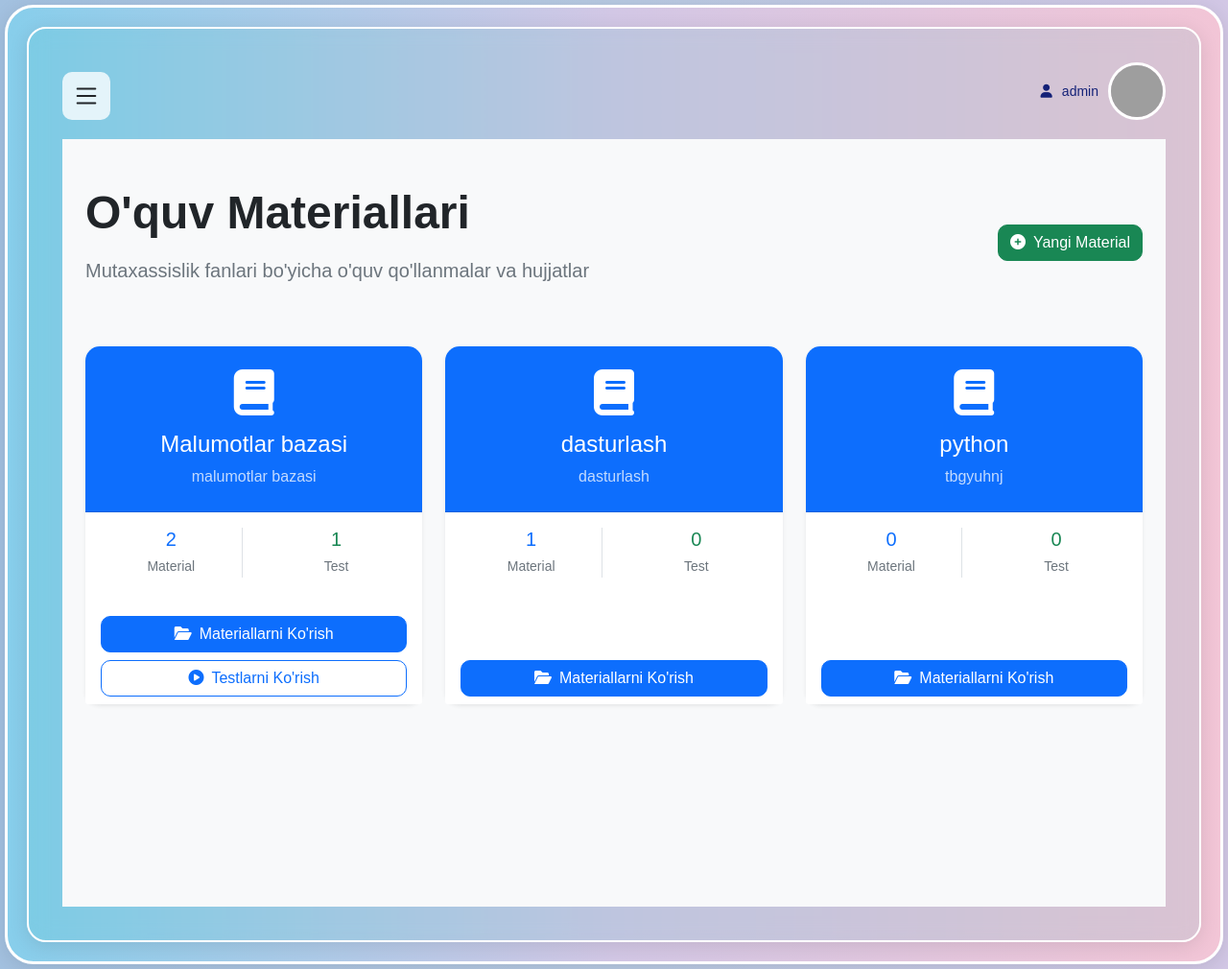
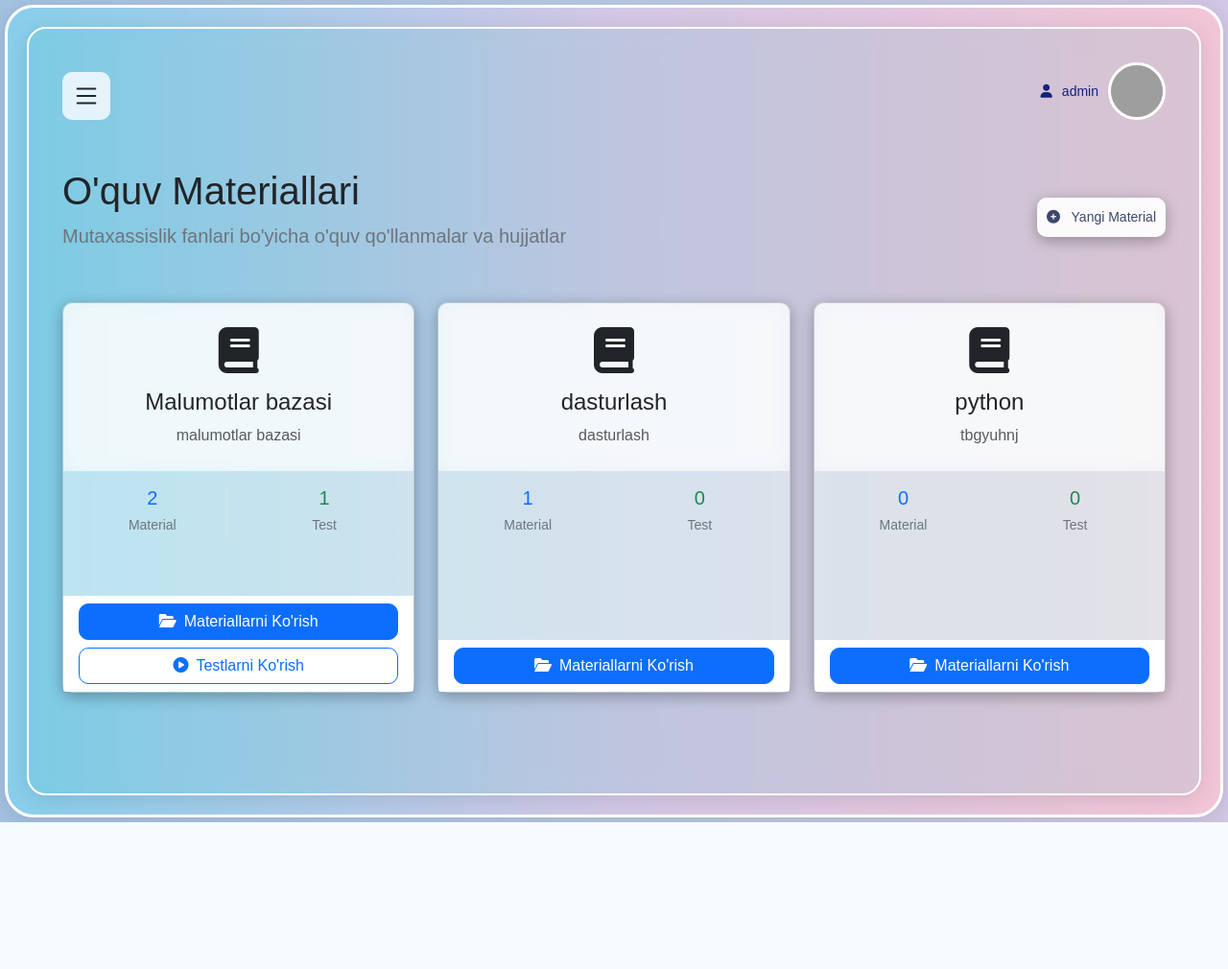
Before and after one commit to Otabek0808/ai-project, a Django app: page /documents/ in a window 1280 px wide. Shown: the whole page at 96% size. After the commit the page ends 857 px from the top, so only its background shows below. Run offline with Django 5.2, Linux system fonts and the light colour scheme; a user stored in the database is signed in; data comes from the database, SQL or seed files in the repository; both versions use the stored data as it was after the commit; grey boxes are pictures that could not be loaded.

Commit message:
C:/Program Files/Git/

```diff
--- a/templates/app1/documents.html
+++ b/templates/app1/documents.html
@@ -1,98 +1,53 @@
 <!-- templates/app1/documents.html -->
-{% extends 'base.html' %}
-
-{% block content %}
-<div class="container-fluid bg-light min-vh-100 py-5">
-    <div class="container">
-        <!-- Sarlavha va admin tugmasi -->
-        <div class="row mb-5">
-            <div class="col-12">
-                <div class="d-flex justify-content-between align-items-center">
-                    <div>
-                        <h1 class="display-5 fw-bold text-dark mb-3">O'quv Materiallari</h1>
-                        <p class="lead text-muted">Mutaxassislik fanlari bo'yicha o'quv qo'llanmalar va hujjatlar</p>
-                    </div>
-                    {% if user.is_staff %}
-                    <div>
-                        <a href="{% url 'add_document' %}" class="btn btn-success">
-                            <i class="fas fa-plus-circle me-2"></i>Yangi Material
-                        </a>
-                    </div>
-                    {% endif %}
-                </div>
-            </div>
-        </div>
-
-        <!-- Fanlar kartalari -->
-        <div class="row">
-            {% for subject in subjects %}
-            <div class="col-xl-4 col-lg-6 mb-4">
-                <div class="card h-100 shadow-sm border-0">
-                    <div class="card-header bg-primary text-white text-center py-4">
-                        <i class="fas fa-book fa-3x mb-3"></i>
-                        <h4 class="card-title mb-2">{{ subject.name }}</h4>
-                        {% if subject.description %}
-                        <p class="card-text opacity-75 mb-0">{{ subject.description|truncatewords:15 }}</p>
-                        {% endif %}
-                    </div>
-
-                    <div class="card-body text-center">
-                        <div class="row mb-3">
-                            <div class="col-6">
-                                <div class="border-end">
-                                    <h5 class="text-primary mb-1">{{ subject.document_set.count }}</h5>
-                                    <small class="text-muted">Material</small>
-                                </div>
-                            </div>
-                            <div class="col-6">
-                                <h5 class="text-success mb-1">{{ subject.test_set.count }}</h5>
-                                <small class="text-muted">Test</small>
-                            </div>
-                        </div>
-                    </div>
-
-                    <div class="card-footer bg-white border-top-0 text-center">
-                        <a href="{% url 'subject_documents' subject.id %}"
-                           class="btn btn-primary w-100">
-                            <i class="fas fa-folder-open me-2"></i>Materiallarni Ko'rish
-                        </a>
-                        {% if subject.test_set.exists %}
-                        <a href="{% url 'tests' %}" class="btn btn-outline-primary w-100 mt-2">
-                            <i class="fas fa-play-circle me-2"></i>Testlarni Ko'rish
-                        </a>
-                        {% endif %}
-                    </div>
-                </div>
-            </div>
-            {% empty %}
-            <div class="col-12">
-                <div class="card text-center py-5">
-                    <div class="card-body">
-                        <i class="fas fa-folder-open fa-3x text-muted mb-3"></i>
-                        <h4 class="text-muted mb-3">Hozircha fanlar mavjud emas</h4>
-                        <p class="text-muted">Administrator tomonidan fanlar qo'shilmagani uchun materiallar mavjud emas.</p>
-                        {% if user.is_staff %}
-                        <a href="/admin/app1/subject/add/" class="btn btn-primary">
-                            <i class="fas fa-plus me-2"></i>Birinchi Fanni Yaratish
-                        </a>
-                        {% endif %}
-                    </div>
-                </div>
-            </div>
-            {% endfor %}
-        </div>
-    </div>
-</div>
-
+{% extends 'base.html' %} {% block content %}
 <style>
+  .documents_box {
+    margin-bottom: 76px;
+    margin-top: 30px;
+  }
+  #new_mat a button {
+    width: auto;
+    height: auto;
+    border-radius: 10px;
+    padding: 10px;
+    border: none;
+    font-size: 14px;
+    color: rgb(60, 72, 105);
+    transition: 0.3s ease;
+    background-color: rgba(255, 255, 255, 0.939);
+    box-shadow: 0 4px 15px rgba(0, 0, 0, 0.3);
+  }
+  #new_mat a button:hover {
+    background-color: rgba(255, 255, 255, 0.433);
+    box-shadow: none;
+    color: rgb(7, 50, 121);
+  }
+  #row {
+    margin-top: -40px;
+  }
+  .cont_fan {
+    width: 100%;
+    text-align: center;
+    backdrop-filter: blur(10px);
+    background-color: rgba(255, 255, 255, 0.511);
+    border-radius: 10px 10px 0 0;
+    padding: 25px;
+  }
   .card {
     border-radius: 15px;
     transition: transform 0.3s ease-in-out, box-shadow 0.3s ease-in-out;
+    width: 100%;
+    height: 100%;
+    backdrop-filter: blur(10px);
+    background-color: rgba(255, 255, 255, 0.511);
+    border-radius: 10px;
+    box-shadow: 0 4px 15px rgba(0, 0, 0, 0.3);
+    margin-top: 30px;
   }
 
   .card:hover {
     transform: translateY(-8px);
-    box-shadow: 0 12px 35px rgba(0,0,0,0.15) !important;
+    box-shadow: 0 12px 35px rgba(0, 0, 0, 0.15) !important;
   }
 
   .btn {
@@ -131,4 +86,104 @@
     }
   }
 </style>
+<div class="documents_box">
+  <!-- Sarlavha va admin tugmasi -->
+  <div class="row mb-5">
+    <div class="col-12">
+      <div
+        class="d-flex justify-content-between align-items-center"
+        id="new_mat"
+      >
+        <div>
+          <h1>O'quv Materiallari</h1>
+          <p class="lead text-muted">
+            Mutaxassislik fanlari bo'yicha o'quv qo'llanmalar va hujjatlar
+          </p>
+        </div>
+        {% if user.is_staff %}
+        <div>
+          <a href="{% url 'add_document' %}">
+            <button>
+              <i class="fas fa-plus-circle me-2"></i>
+              Yangi Material
+            </button>
+          </a>
+        </div>
+        {% endif %}
+      </div>
+    </div>
+  </div>
+
+  <!-- Fanlar kartalari -->
+  <div class="row" id="row">
+    {% for subject in subjects %}
+    <div class="col-xl-4 col-lg-6 mb-4">
+      <div class="card" id="big_cont_fan">
+        <div class="cont_fan">
+          <i class="fas fa-book fa-3x mb-3"></i>
+          <h4 class="card-title mb-2">{{ subject.name }}</h4>
+          {% if subject.description %}
+          <p class="card-text opacity-75 mb-0">
+            {{ subject.description|truncatewords:15 }}
+          </p>
+          {% endif %}
+        </div>
+
+        <div class="card-body text-center">
+          <div class="row mb-3">
+            <div class="col-6">
+              <div class="border-end">
+                <h5 class="text-primary mb-1">
+                  {{ subject.document_set.count }}
+                </h5>
+                <small class="text-muted">Material</small>
+              </div>
+            </div>
+            <div class="col-6">
+              <h5 class="text-success mb-1">{{ subject.test_set.count }}</h5>
+              <small class="text-muted">Test</small>
+            </div>
+          </div>
+        </div>
+
+        <div class="card-footer bg-white border-top-0 text-center">
+          <a
+            href="{% url 'subject_documents' subject.id %}"
+            class="btn btn-primary w-100"
+          >
+            <i class="fas fa-folder-open me-2"></i>Materiallarni Ko'rish
+          </a>
+          {% if subject.test_set.exists %}
+          <a
+            href="{% url 'tests' %}"
+            class="btn btn-outline-primary w-100 mt-2"
+          >
+            <i class="fas fa-play-circle me-2"></i>Testlarni Ko'rish
+          </a>
+          {% endif %}
+        </div>
+      </div>
+    </div>
+    {% empty %}
+    <div class="col-12">
+      <div class="card text-center py-5">
+        <div class="card-body">
+          <i class="fas fa-folder-open fa-3x text-muted mb-3"></i>
+          <h4 class="text-muted mb-3">Hozircha fanlar mavjud emas</h4>
+          <p class="text-muted">
+            Administrator tomonidan fanlar qo'shilmagani uchun materiallar
+            mavjud emas.
+          </p>
+          {% if user.is_staff %}
+          <a href="/admin/app1/subject/add/" class="btn btn-primary">
+            <i class="fas fa-plus me-2"></i>Birinchi Fanni Yaratish
+          </a>
+          {% endif %}
+        </div>
+      </div>
+    </div>
+    {% endfor %}
+  </div>
+</div>
+
 {% endblock %}
```
Also changed, not shown: templates/app1/about.html (+34 -14 lines), db.sqlite3. Lines whose indentation alone changed are shown as unchanged.
